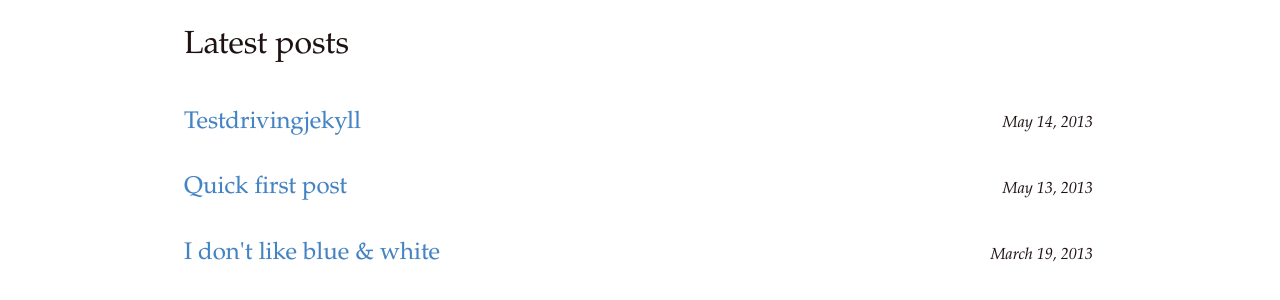
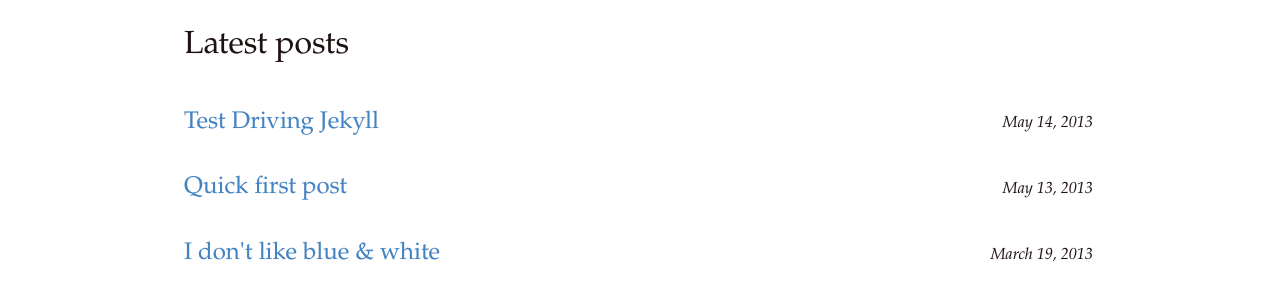
Before and after one commit to toretto/nternetinspired.github.com, a Jekyll site: the page built from index.html, in a window 1280 px wide. Shown: the part 1495-1795 px from the top of the page. Built offline with Jekyll 4.4.1, drawn with Linux system fonts in a browser that asks for light colours; some of the changed lines change nothing that is shown.

Commit message:
Update 2013-05-14-testdrivingjekyll.md
update of yaml... My bad.

```diff
--- a/_posts/2013-05-14-testdrivingjekyll.md
+++ b/_posts/2013-05-14-testdrivingjekyll.md
@@ -1,7 +1,6 @@
-----
+---
+layout: post
 title: Test Driving Jekyll
-Description: Test Driving Jekyll
-layout: post
 ---
 Originally, I had written a long (?) post about how I started using Jekyll today. But Safari decided to freak out and sign me out of Github, so that post is a goner. Here's the short version instead.
 
```
